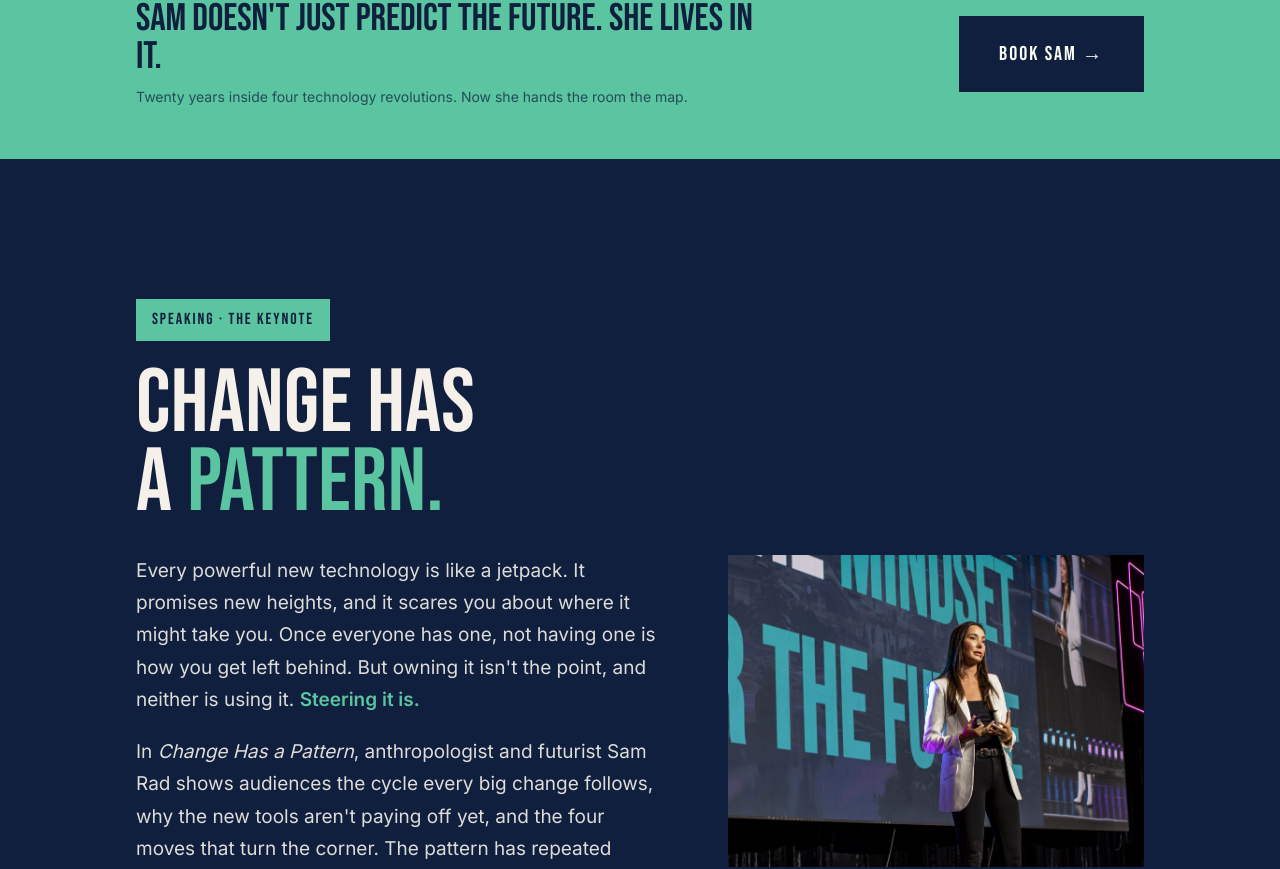
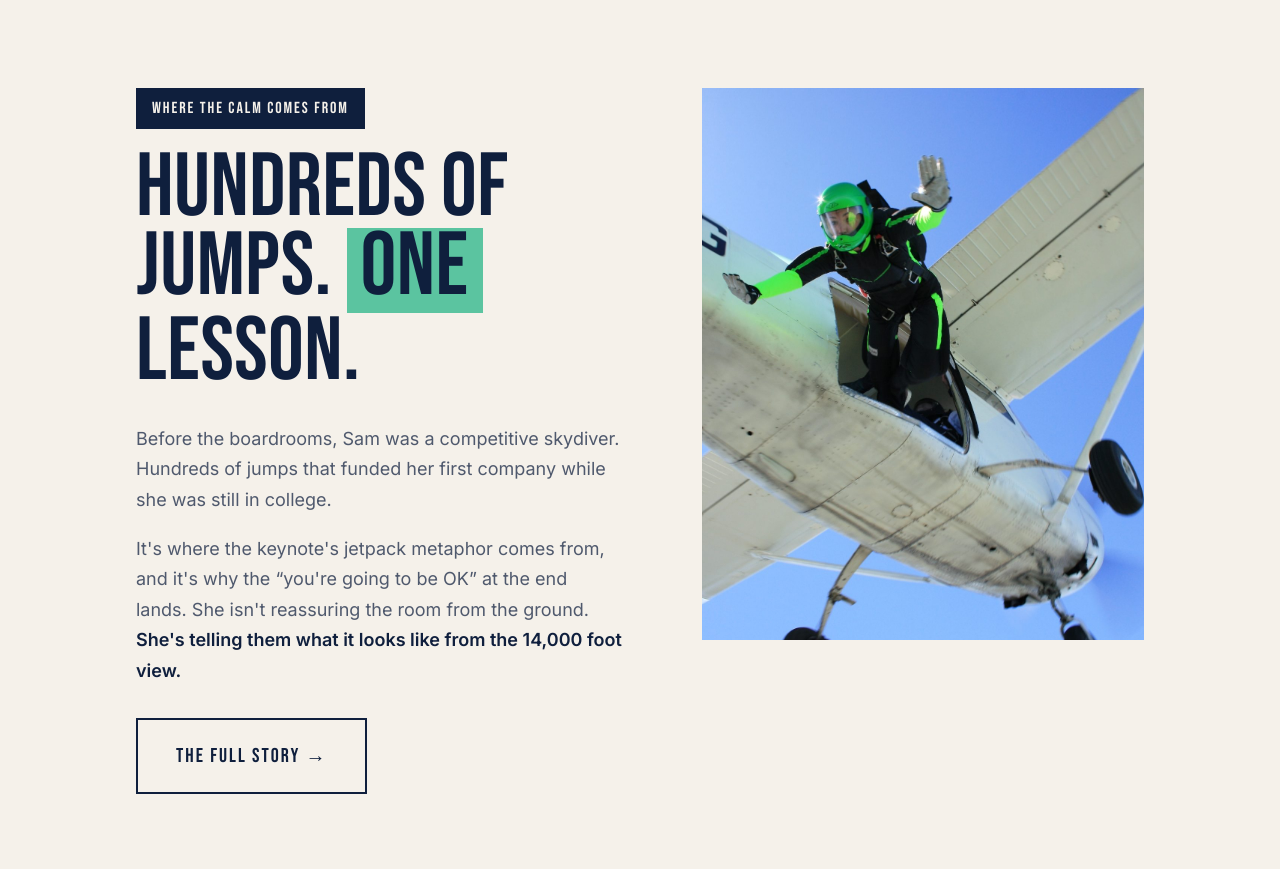
Before and after one commit to SamRadOfficial/sam-rad, a Next.js app: page / in a window 1280 px wide. Shown: the part 3065-3934 px from the top of the page. Built offline with nearby package versions, Linux system fonts and the light colour scheme.

Commit message:
reorders homepage

```diff
--- a/app/page.jsx
+++ b/app/page.jsx
@@ -73,6 +73,28 @@ export default function Home() {
           </div>
         </section>
 
+        <section className="split">
+          <div className="narrow">
+            <div className="split-grid flip">
+              <div className="split-photo">
+                {/* eslint-disable-next-line @next/next/no-img-element */}
+                <img src="/images/skydive-exit.jpg" alt="Sam Rad exiting an aircraft as a competitive skydiver" />
+              </div>
+              <div>
+                <div className="tag">Where the calm comes from</div>
+                <h2 className="h2" style={{ marginBottom: 32 }}>Hundreds of jumps. <span className="mint-fill">One</span> lesson.</h2>
+                <div className="split-body">
+                  <p>Before the boardrooms, Sam was a competitive skydiver. Hundreds of jumps that funded her first company while she was still in college.</p>
+                  <p>It&apos;s where the keynote&apos;s jetpack metaphor comes from, and it&apos;s why the &ldquo;you&apos;re going to be OK&rdquo; at the end lands. She isn&apos;t reassuring the room from the ground. <strong>She&apos;s telling them what it looks like from the 14,000 foot view.</strong></p>
+                </div>
+                <Link href="/meet-sam" className="btn btn-ghost">The full story →</Link>
+              </div>
+            </div>
+          </div>
+        </section>
+
+        <TestimonialBanner />
+
         <BookBar
           mint
           text="Sam doesn't just predict the future. She lives in it."
@@ -113,8 +135,6 @@ export default function Home() {
         </section>
 
         <Eras eras={eras} />
-
-        <TestimonialBanner />
 
         <CtaBreak
           image="tfwa-cannes-wide.jpg"
@@ -212,6 +232,13 @@ export default function Home() {
           </div>
         </section>
 
+        <BookBar
+          mint
+          text="The worldview in print. The keynote, live."
+          sub="Radical Next is the Age of Acceleration at book length. Bring the stage version to your room."
+          cta="Book the keynote →"
+        />
+
         <section className="stats">
           <div className="stats-grid">
             <div className="stat"><div className="n">5</div><div className="l">Continents</div></div>
@@ -235,7 +262,7 @@ export default function Home() {
               ['gp-d', 'hillary-tfwa.jpg', 'TFWA 40th · with Hillary Clinton'],
               ['gp-e', 'neil-degrasse-tyson.jpg', 'With Neil deGrasse Tyson'],
               ['gp-f', 'cisco-live.jpg', 'Cisco Live · IT Leadership'],
-              ['gp-g', 'skydive-exit.jpg', 'Competitive skydiving'],
+              ['gp-g', 'chicago-ballroom.jpg', 'Chicago'],
             ].map(([cls, img, label]) => (
               <div className={`gp ${cls}`} key={img}>
                 {/* eslint-disable-next-line @next/next/no-img-element */}
```
